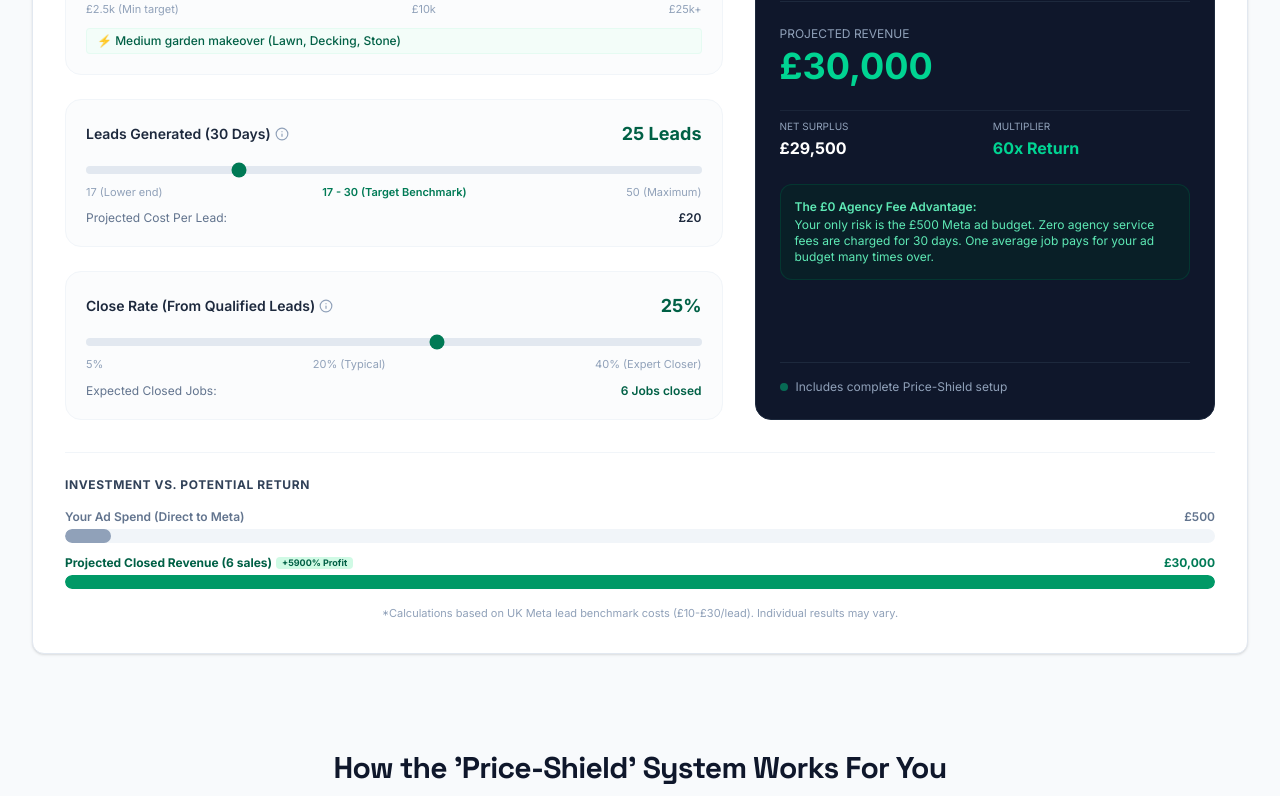
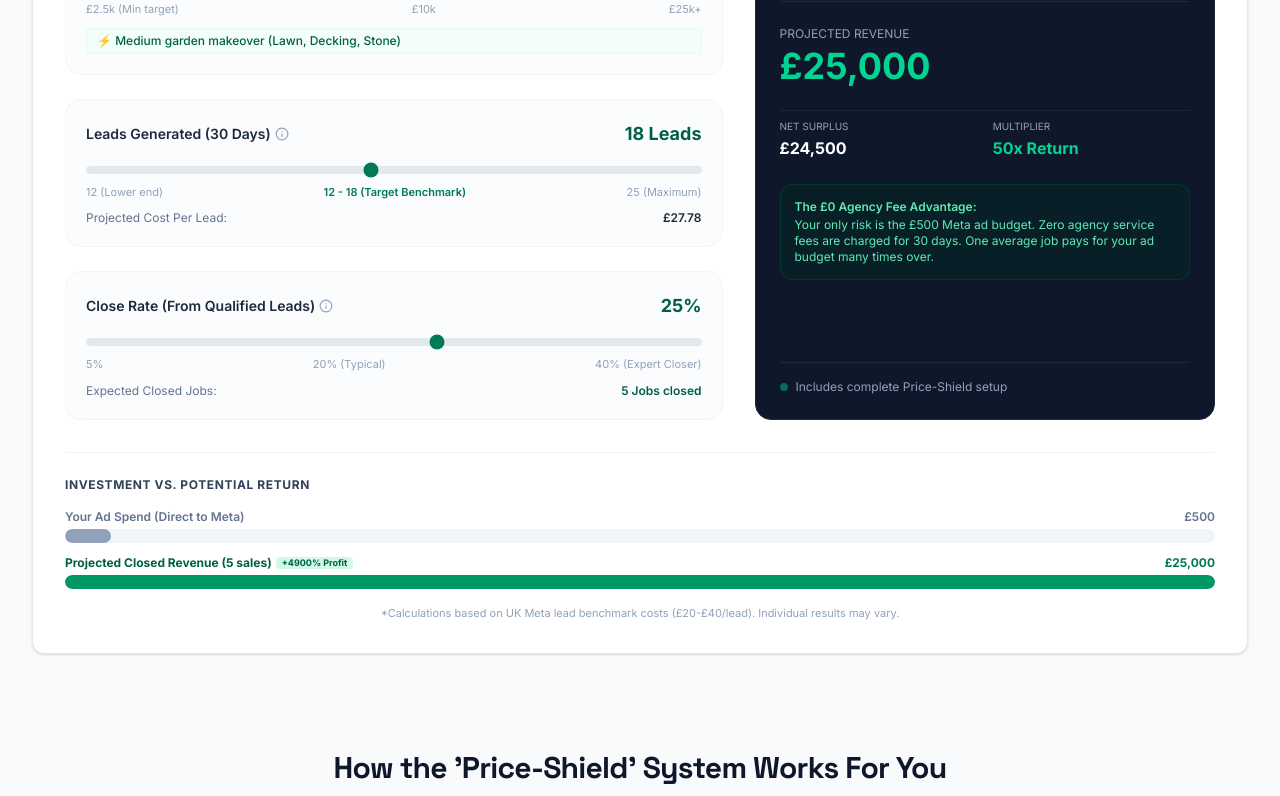
Before and after one commit to xaltrium/landscaper-quote-booking-system, a React (Vite) app: page / in a window 1280 px wide. Shown: the part 3740-4536 px from the top of the page. Built offline with nearby package versions, Linux system fonts and the light colour scheme.

Commit message:
fix: update calculator benchmark to £20-£40

```diff
--- a/src/App.tsx
+++ b/src/App.tsx
@@ -157,7 +157,7 @@ export default function App() {
     },
     {
       q: "How many leads can I expect, and are they shared with others?",
-      a: "No. These leads are 100% exclusive to you—built on your own brand. Based on UK industry ad benchmarks (£10–£30 cost per qualified lead), a £500 budget generates 10 to 25 screened leads. At a normal closing rate of 25%, that results in 2 to 6 closed high-ticket sales.",
+      a: "No. These leads are 100% exclusive to you—built on your own brand. Based on UK industry ad benchmarks (£20–£40 cost per qualified lead), a £500 budget generates 12 to 25 screened leads. At a normal closing rate of 25%, that results in 2 to 6 closed high-ticket sales.",
     },
     {
       q: "Why are you doing this for £0?",
@@ -536,7 +536,7 @@ export default function App() {
 
           <div className="border-t border-slate-800/80 pt-6 space-y-4">
             <p className="leading-relaxed text-slate-500 max-w-4xl">
-              Disclaimer: LocalFlow Growth is an independent trade lead acquisition practice. We are not associated, affiliated, endorsed by, or in any way officially connected with Meta Platforms, Inc., Facebook, Instagram, or any of their subsidiaries. All trademarks, logos, and brand names are the property of their respective owners. UK Meta ad benchmarks and costs per lead of £10–£30 are estimates based on active industry sector diagnostics in 2026 and fluctuate based on seasonal demand, geography, and local market competitiveness.
+              Disclaimer: LocalFlow Growth is an independent trade lead acquisition practice. We are not associated, affiliated, endorsed by, or in any way officially connected with Meta Platforms, Inc., Facebook, Instagram, or any of their subsidiaries. All trademarks, logos, and brand names are the property of their respective owners. UK Meta ad benchmarks and costs per lead of £20–£40 are estimates based on active industry sector diagnostics in 2026 and fluctuate based on seasonal demand, geography, and local market competitiveness.
             </p>
           </div>
         </div>
@@ -546,7 +546,7 @@ export default function App() {
           <div className="flex flex-wrap justify-center sm:justify-start gap-6 italic">
             <span>📍 UK-WIDE SERVICE</span>
             <span>✅ £0 AGENCY FEES (FIRST 30 DAYS)</span>
-            <span>📊 META BENCHMARK LEAD COST: £10-30</span>
+            <span>📊 META BENCHMARK LEAD COST: £20-40</span>
           </div>
           <div className="text-slate-400 font-medium font-sans">
             © 2026 LOCALFLOW GROWTH. ALL RIGHTS RESERVED.
--- a/src/components/RoiCalculator.tsx
+++ b/src/components/RoiCalculator.tsx
@@ -4,7 +4,7 @@ import { TrendingUp, Sparkles, Check, Info } from 'lucide-react';
 
 export default function RoiCalculator() {
   const [avgJobValue, setAvgJobValue] = useState<number>(5000);
-  const [expectedLeads, setExpectedLeads] = useState<number>(25);
+  const [expectedLeads, setExpectedLeads] = useState<number>(18);
   const [closeRate, setCloseRate] = useState<number>(25); // 25% default
 
   // Calculations
@@ -86,7 +86,7 @@ export default function RoiCalculator() {
             <div className="flex justify-between items-center mb-2">
               <label className="text-sm font-semibold text-slate-800 flex items-center gap-1">
                 Leads Generated (30 Days)
-                <Info className="w-3.5 h-3.5 text-slate-400 cursor-help" title="At £10-£30 per qualified lead, a £500 ad budget delivers roughly 17-50 qualified leads." />
+                <Info className="w-3.5 h-3.5 text-slate-400 cursor-help" title="At £20-£40 per qualified lead, a £500 ad budget delivers roughly 12-25 qualified leads." />
               </label>
               <span className="text-lg font-bold font-mono text-emerald-800">
                 {expectedLeads} Leads
@@ -94,17 +94,17 @@ export default function RoiCalculator() {
             </div>
             <input
               type="range"
-              min="17"
-              max="50"
+              min="12"
+              max="25"
               step="1"
               value={expectedLeads}
               onChange={(e) => setExpectedLeads(Number(e.target.value))}
               className="w-full h-2 bg-slate-200 rounded-lg appearance-none cursor-pointer accent-emerald-700"
             />
             <div className="flex justify-between text-[11px] text-slate-400 font-mono mt-1">
-              <span>17 (Lower end)</span>
-              <span className="text-emerald-700 font-semibold">17 - 30 (Target Benchmark)</span>
-              <span>50 (Maximum)</span>
+              <span>12 (Lower end)</span>
+              <span className="text-emerald-700 font-semibold">12 - 18 (Target Benchmark)</span>
+              <span>25 (Maximum)</span>
             </div>
             <div className="mt-2.5 text-xs text-slate-500 flex justify-between font-mono">
               <span>Projected Cost Per Lead:</span>
@@ -239,7 +239,7 @@ export default function RoiCalculator() {
         </div>
 
         <div className="mt-4 text-[11px] text-slate-400 text-center">
-          *Calculations based on UK Meta lead benchmark costs (£10-£30/lead). Individual results may vary.
+          *Calculations based on UK Meta lead benchmark costs (£20-£40/lead). Individual results may vary.
         </div>
       </div>
     </div>
```
